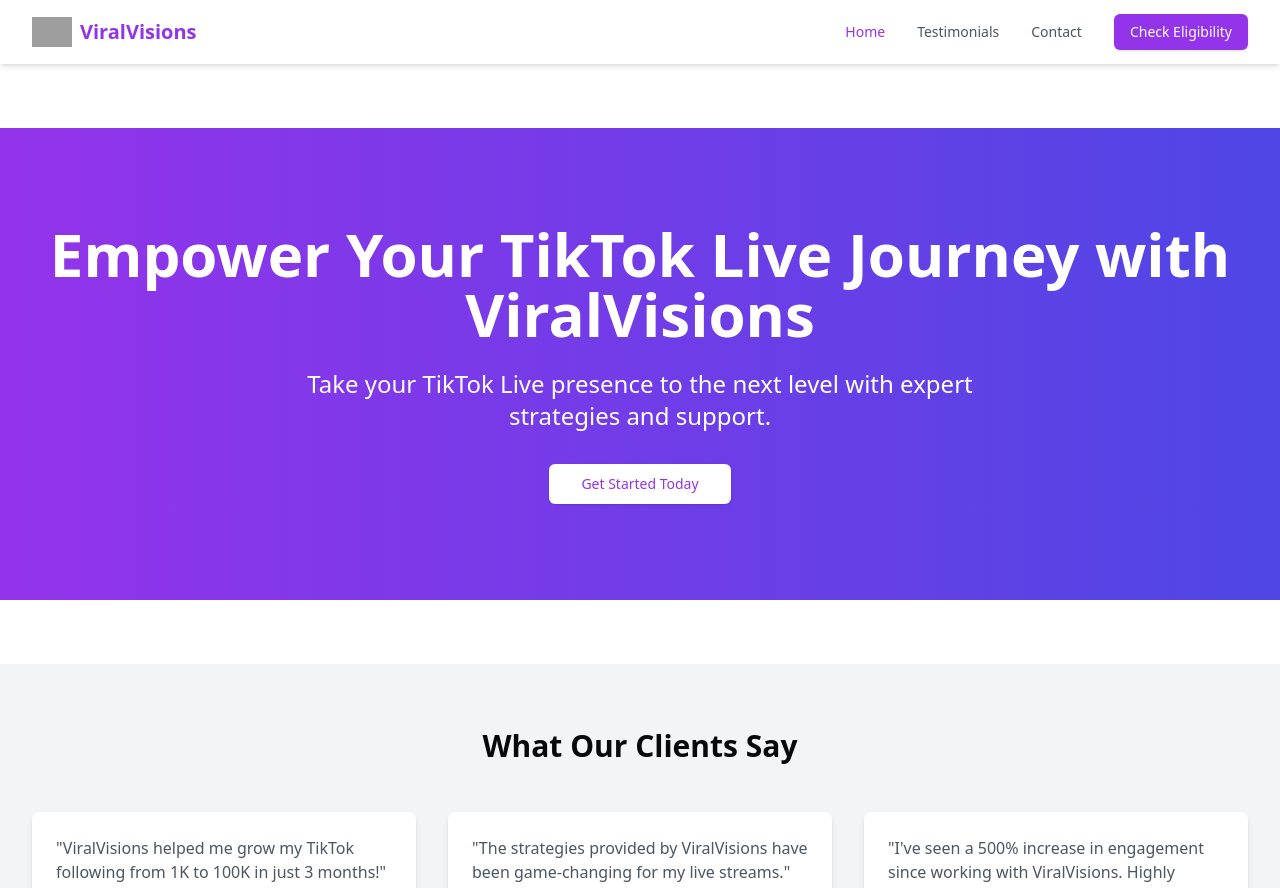
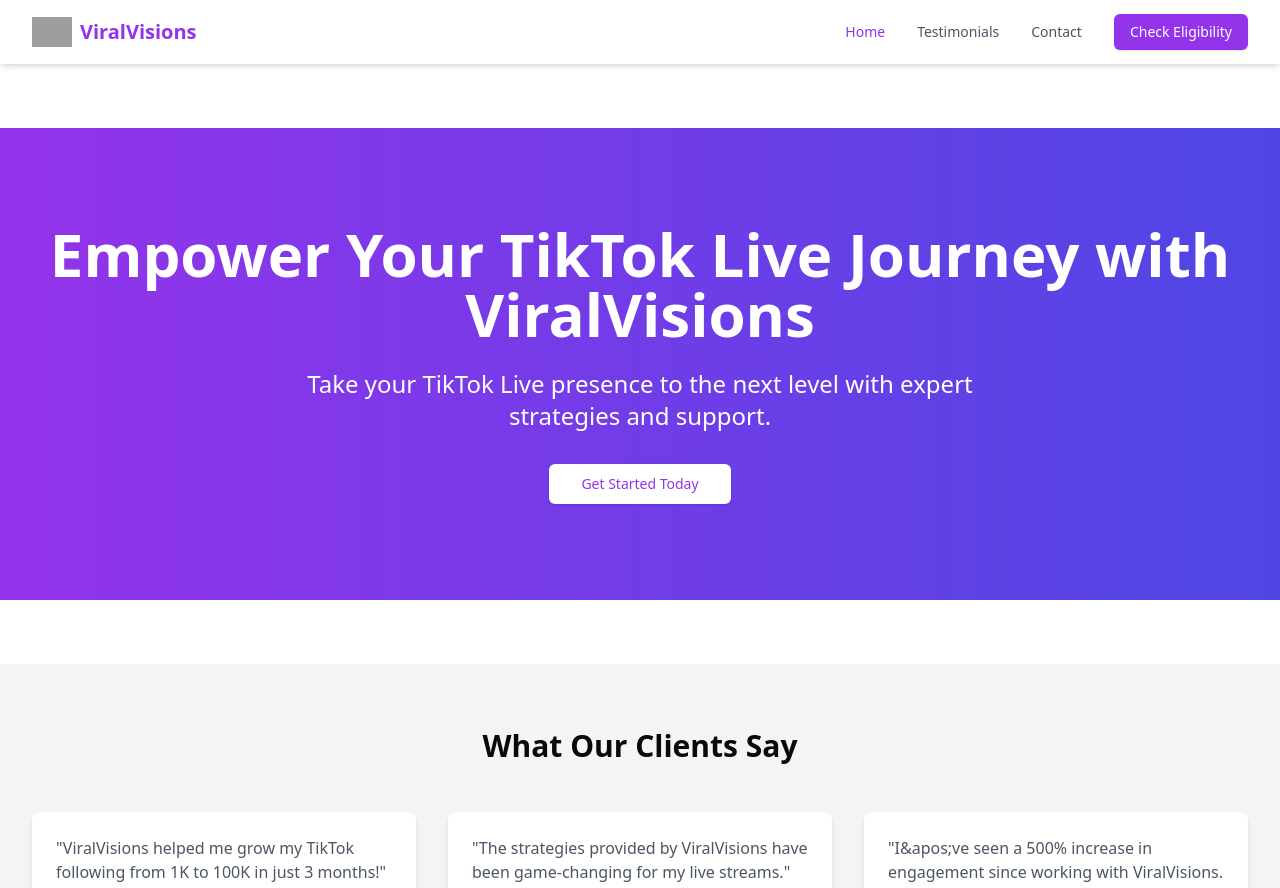
Before and after one commit to adamaboelmatty/viralvisions, a Next.js app: page / in a window 1280 px wide. Shown: the top 888 px of the page. Built offline with nearby package versions, Linux system fonts and the light colour scheme; grey boxes are pictures that could not be loaded.

Commit message:
Fix unescaped entities in social-proof-section

```diff
--- a/src/app/(components)/social-proof-section.tsx
+++ b/src/app/(components)/social-proof-section.tsx
@@ -23,7 +23,7 @@ export function SocialProofSection() {
       name: "Mike Chen",
       handle: "@mikechen",
       content:
-        "I've seen a 500% increase in engagement since working with ViralVisions. Highly recommended!",
+        "I&apos;ve seen a 500% increase in engagement since working with ViralVisions. Highly recommended!",
       avatar: "https://i.pravatar.cc/150?img=3",
     },
   ];
@@ -41,7 +41,7 @@ export function SocialProofSection() {
               className="bg-white p-6 rounded-lg shadow-md"
             >
               <p className="text-gray-600 mb-4">
-                "{testimonial.content}"
+                &quot;{testimonial.content}&quot;
               </p>
               <div className="flex items-center">
                 <Avatar className="h-10 w-10 mr-3">
@@ -49,7 +49,6 @@ export function SocialProofSection() {
                     src={testimonial.avatar}
                     alt={testimonial.name}
                   />
-
                   <AvatarFallback>
                     {testimonial.name[0]}
                   </AvatarFallback>
```
